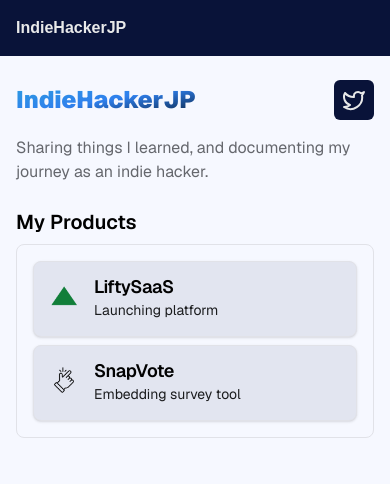
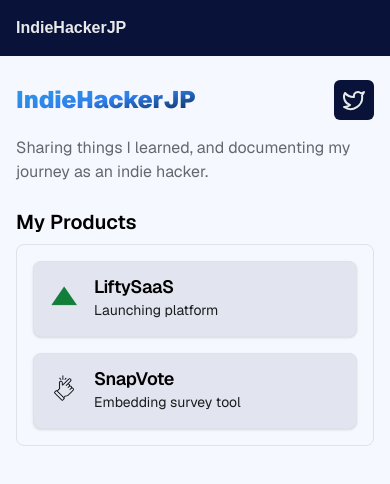
Before and after one commit to takuyahirata23/indie-hacker-jp, a Next.js app: page / in a window 390 px wide. Shown: the top 484 px of the page. Built offline with nearby package versions, Linux system fonts and the light colour scheme.

Commit message:
Style: spacing

```diff
--- a/src/app/page.tsx
+++ b/src/app/page.tsx
@@ -22,7 +22,7 @@
       </div>
       <div>
         <div className="text-xl font-semibold">My Products</div>
-        <div className="mt-2 border p-4 rounded-lg grid md:grid-cols-2 gap-2 md:gap-x-6">
+        <div className="mt-2 border p-4 rounded-lg grid md:grid-cols-2 gap-y-4 md:gap-x-6">
           <a href="https://liftysaas.com" rel="noopener" target="_blank">
             <Card>
               <CardHeader className="flex-row gap-x-4 items-center">
```
